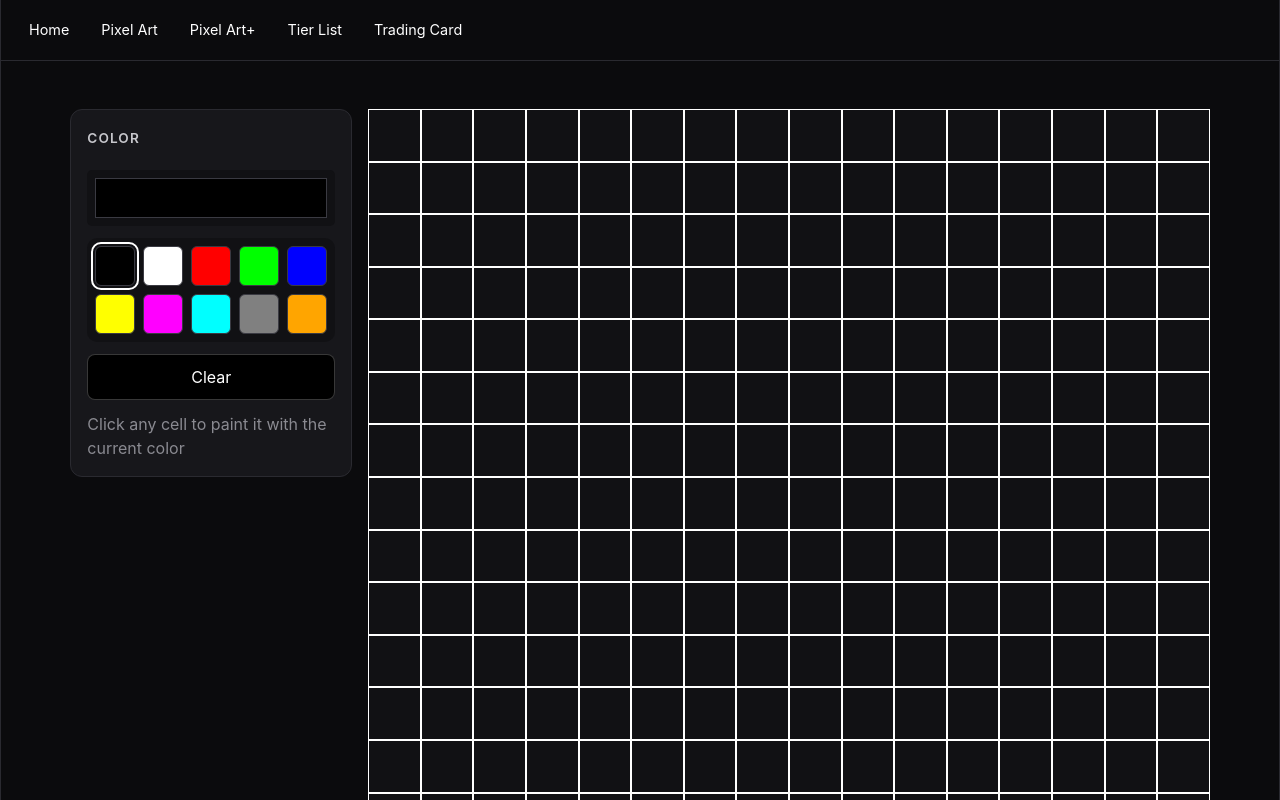
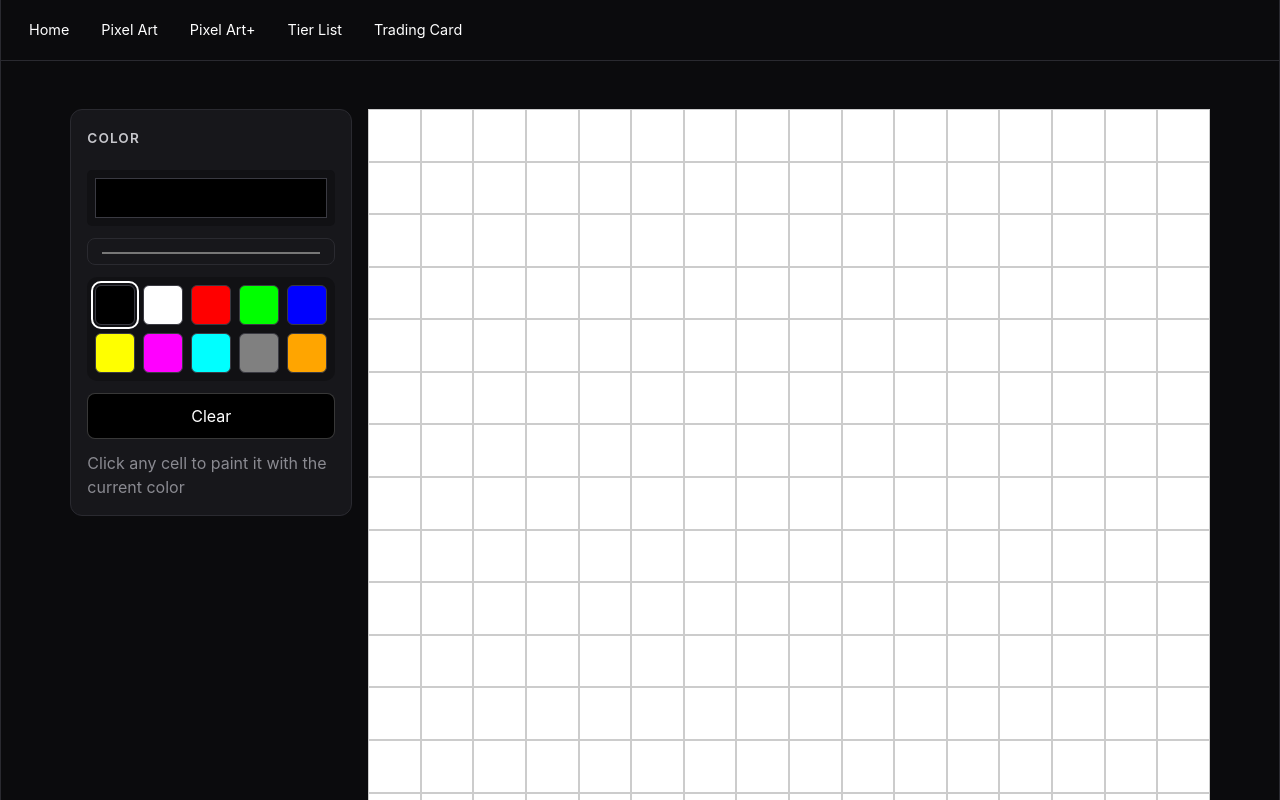
Before and after one commit to AhmedIhsan123/pixel-art-editor, a React (Vite) app: page / in a window 1280 px wide. Shown: the top 800 px of the page. Built offline with nearby package versions, Linux system fonts and the light colour scheme.

Commit message:
implement pixel art editor with grid state, color picker, and clear button

```diff
--- a/src/App.jsx
+++ b/src/App.jsx
@@ -1,16 +1,52 @@
+import { useState } from "react";
 import ColorSelector from "./components/ColorSelector";
 import Header from "./components/header";
 import Footer from "./components/footer";
 import Grid from "./components/Grid";
 import "./styles/App.css";
 
+// grid size and default cell color defined once up here
+const GRID_SIZE = 16;
+const DEFAULT_COLOR = "#ffffff";
+
+// helper that builds a fresh empty grid
+function makeEmptyGrid() {
+	return Array.from({ length: GRID_SIZE }, () =>
+		Array.from({ length: GRID_SIZE }, () => DEFAULT_COLOR)
+	);
+}
+
 export default function App() {
+	// grid state: 2d array where each cell holds a color string
+	const [grid, setGrid] = useState(makeEmptyGrid());
+
+	// currently selected color state
+	const [selectedColor, setSelectedColor] = useState("#000000");
+
+	// paints one cell at row r, column c with the selected color
+	function paintCell(r, c) {
+		// copy every row into a new outer array
+		const next = grid.map((row) => row.slice());
+		// set the new color at the clicked cell
+		next[r][c] = selectedColor;
+		setGrid(next);
+	}
+
+	// resets every cell back to the default empty color
+	function clearGrid() {
+		setGrid(makeEmptyGrid());
+	}
+
 	return (
 		<>
 			<Header />
 			<main>
-				<ColorSelector />
-				<Grid />
+				<ColorSelector
+					selectedColor={selectedColor}
+					setSelectedColor={setSelectedColor}
+					clearGrid={clearGrid}
+				/>
+				<Grid grid={grid} paintCell={paintCell} />
 			</main>
 			{/* <Footer /> */}
 		</>
--- a/src/components/ColorSelector.jsx
+++ b/src/components/ColorSelector.jsx
@@ -1,10 +1,7 @@
-import { useState } from "react";
 import "../styles/ColorSelector.css";
 
-export default function ColorSelector() {
-	const [selectedColor, setSelectedColor] = useState("#000000");
-
-	const colors = [
+// preset swatches defined outside the component so they don't rebuild every render
+const PRESET_COLORS = [
 	"#000000",
 	"#ffffff",
 	"#ff0000",
@@ -17,10 +14,12 @@ export default function ColorSelector() {
 	"#ffa500",
 ];
 
+export default function ColorSelector({ selectedColor, setSelectedColor, clearGrid }) {
 	return (
 		<section className="selector-container">
 			<p className="selector-title">COLOR</p>
 
+			{/* shows a preview box of the current selected color */}
 			<div className="selected-color-container">
 				<div
 					className="selected-color-box"
@@ -28,8 +27,16 @@ export default function ColorSelector() {
 				/>
 			</div>
 
+			{/* native color picker input — wired as a controlled input */}
+			<input
+				type="color"
+				value={selectedColor}
+				onChange={(e) => setSelectedColor(e.target.value)}
+			/>
+
+			{/* preset color swatches */}
 			<section className="colors-container">
-				{colors.map((color) => (
+				{PRESET_COLORS.map((color) => (
 					<button
 						key={color}
 						className={`color-box ${selectedColor === color ? "selected" : ""}`}
@@ -40,10 +47,8 @@ export default function ColorSelector() {
 				))}
 			</section>
 
-			<button
-				className="clear-button"
-				onClick={() => setSelectedColor("#000000")}
-			>
+			{/* clear button now clears the grid, not the selected color */}
+			<button className="clear-button" onClick={clearGrid}>
 				Clear
 			</button>
 
--- a/src/components/Grid.jsx
+++ b/src/components/Grid.jsx
@@ -1,16 +1,25 @@
 import "../styles/Grid.css";
 
-export default function Grid() {
-	const GRID_SIZE = 16;
+// grid size defined here too so the css grid columns match
+const GRID_SIZE = 16;
 
+export default function Grid({ grid, paintCell }) {
 	return (
 		<div
 			className="pixel-grid"
 			style={{ gridTemplateColumns: `repeat(${GRID_SIZE}, 1fr)` }}
 		>
-			{Array.from({ length: GRID_SIZE * GRID_SIZE }).map((_, i) => (
-				<div key={i} className="pixel" />
-			))}
+			{/* loop over each row, then each cell in that row */}
+			{grid.map((row, r) =>
+				row.map((color, c) => (
+					<button
+						key={`${r}-${c}`}
+						className="pixel"
+						style={{ backgroundColor: color }}
+						onClick={() => paintCell(r, c)}
+					/>
+				))
+			)}
 		</div>
 	);
 }
--- a/src/styles/Grid.css
+++ b/src/styles/Grid.css
@@ -1,3 +1,4 @@
+/* holds all the pixel cells in a square grid layout */
 .pixel-grid {
 	display: grid;
 	width: 100%;
@@ -6,7 +7,12 @@
 	grid-area: board;
 }
 
+/* each individual cell in the grid */
 .pixel {
-	border: 1px solid white;
-	background-color: transparent;
+	border: 1px solid #cccccc;
+	background-color: white;
+	border-radius: 0;
+	padding: 0;
+	margin: 0;
+	cursor: crosshair;
 }
```
Lines whose indentation alone changed are shown as unchanged.
